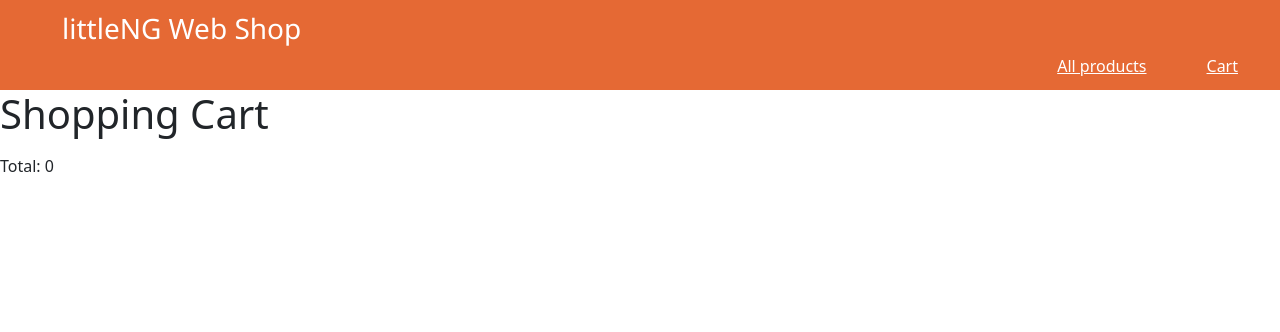
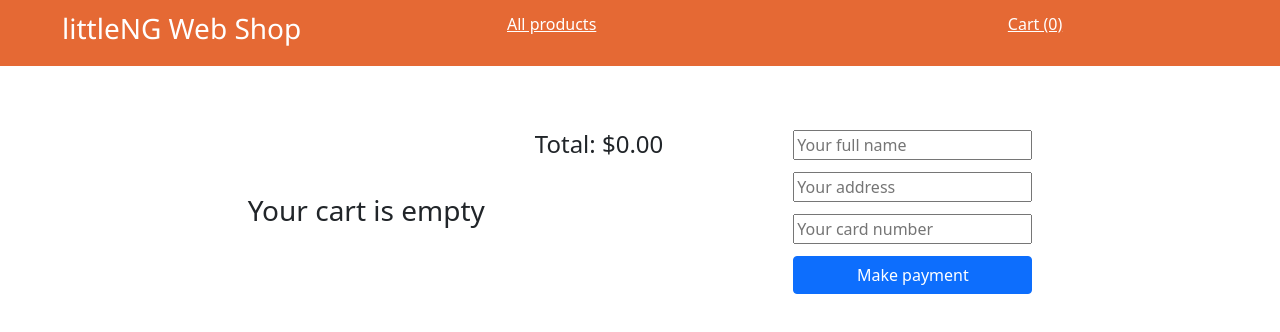
Before and after one commit to burako/ng-little-web-shop, an Angular app: page /cart in a window 1280 px wide. Shown: the top 332 px of the page. Built offline with nearby package versions, Linux system fonts and the light colour scheme.

Commit message:
shopping cart logic and front end is implemented

```diff
--- a/src/app/cart/cart.component.html
+++ b/src/app/cart/cart.component.html
@@ -1,9 +1,24 @@
-<h1> Shopping Cart </h1>
-<ul>
-    <li *ngFor = "let item of shoppingCart">
-        <h2>{{item.product.name}}</h2>
-        <p>{{item.product.price}}</p>
-        <p>Quantity: {{item.quantity}}</p>
-    </li>
-</ul>
-<p>Total: {{cartTotal}}</p>
+<div class="cart-container">
+    <h3 *ngIf="shoppingCart.length==0" class="empty-cart-message">Your cart is empty</h3>
+        <div class="cart-panel">
+            <div class="cart-item" *ngFor = "let item of shoppingCart">
+                    <img src="{{item.product.url}}">
+                <div class="cart-item-details">
+                    <h3>{{item.product.name}}</h3>
+                    <p>{{item.product.price | currency: 'USD': true}}</p>
+                    <form #quantitySelector="ngForm">
+                        Quantity: <input type="number" class="number-input" name="quantity" min="0" value="{{item.quantity}}" [(ngModel)]="item.quantity" (ngModelChange)="onQuantityChange(item)" ngModel>
+                    </form>
+                </div>
+            </div>
+            <h4>Total: {{cartTotal | currency: 'USD': true}}</h4>
+        </div>
+        <div>
+            <form #paymentForm="ngForm" (ngSubmit)="checkout()" class="cart-item-details">
+                <input type="text" name="fullname" class="form-margin" placeholder="Your full name" required>
+                <input type="text" name="address" class="form-margin" placeholder="Your address" required>
+                <input type="number" name="card" class="form-margin" placeholder="Your card number" required>
+                <input type="submit" value="Make payment" class="btn btn-primary">
+            </form>
+        </div>
+</div>
--- a/src/app/cart/cart.component.ts
+++ b/src/app/cart/cart.component.ts
@@ -1,6 +1,7 @@
-import { Component, OnInit } from '@angular/core';
+import { Component, OnInit, ViewChild } from '@angular/core';
 import { ProductDataService } from '../product-data.service';
 import { CartItem } from '../models/cartItem';
+import { NgForm } from '@angular/forms';
 
 @Component({
   selector: 'app-cart',
@@ -9,20 +10,26 @@ import { CartItem } from '../models/cartItem';
 })
 export class CartComponent implements OnInit {
 
-  cartView: CartItem[] = [];
   shoppingCart: CartItem[] = [];
   cartTotal: number = 0;
 
   constructor(private productService: ProductDataService) { }
 
   ngOnInit(): void {
-    this.shoppingCart = this.showCart();
+    this.shoppingCart = this.productService.getItemsInCart();
     this.cartTotal = this.totalPrice();
   }
 
-  showCart(): CartItem[] {
-    this.cartView = this.productService.getItemsInCart();
-    return this.cartView;
+  onQuantityChange(item: CartItem): void {
+    const updatedItem = this.shoppingCart.find(x => x.product.id == item.product.id);
+    if (item.quantity === 0) {
+      const index = this.shoppingCart.indexOf(updatedItem!)
+      this.shoppingCart.splice(index, 1);
+      alert(item.product.name + " is removed from cart!");
+    } else {
+      updatedItem!.quantity = item.quantity;
+    }
+    this.cartTotal = this.totalPrice();
   }
 
   totalPrice(): number {
@@ -34,4 +41,6 @@ export class CartComponent implements OnInit {
     return total;
   }
 
+  checkout(): void {}
+
 }
--- a/src/app/header/header.component.css
+++ b/src/app/header/header.component.css
@@ -1,5 +1,5 @@
 .header {
-    text-align: right;
+    display: flex;
     background: #e56934;
     color: #fff;
     padding: 12px;
@@ -13,6 +13,8 @@
 
   a {
     color: #ffffff;
-    margin-left: 30px;
-    margin-right: 30px;
+    margin-left: auto;
+    margin-right: auto;
+    text-align: right;
+
   }
--- a/src/app/header/header.component.html
+++ b/src/app/header/header.component.html
@@ -1,5 +1,5 @@
 <div class="header">
     <h3 class="logo">littleNG Web Shop</h3>
     <a routerLink="/">All products</a>
-    <a routerLink="/cart">Cart</a>
+    <a routerLink="/cart">Cart ({{cartSize}})</a>
 </div>
--- a/src/app/header/header.component.ts
+++ b/src/app/header/header.component.ts
@@ -1,4 +1,5 @@
 import { Component, OnInit } from '@angular/core';
+import { ProductDataService } from '../product-data.service';
 
 @Component({
   selector: 'app-header',
@@ -7,9 +8,13 @@ import { Component, OnInit } from '@angular/core';
 })
 export class HeaderComponent implements OnInit {
 
-  constructor() { }
+  cartSize!: number;
+
+  constructor(private productService: ProductDataService) {
+   }
 
   ngOnInit(): void {
+    this.cartSize = this.productService.getNumberOfItemsInCart();
   }
 
 }
--- a/src/app/product-data.service.ts
+++ b/src/app/product-data.service.ts
@@ -31,6 +31,10 @@ export class ProductDataService {
     }
   }
 
+  getNumberOfItemsInCart() : number {
+    return this.shoppingCart.length;
+  }
+
   getItemsInCart(): CartItem[] {
     return this.shoppingCart;
   }
```
